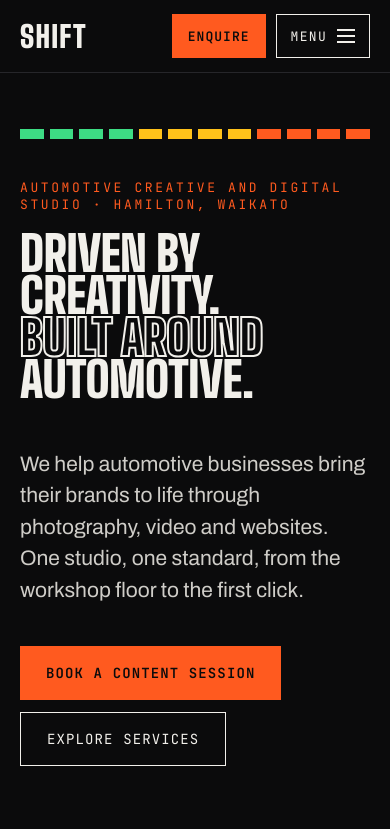
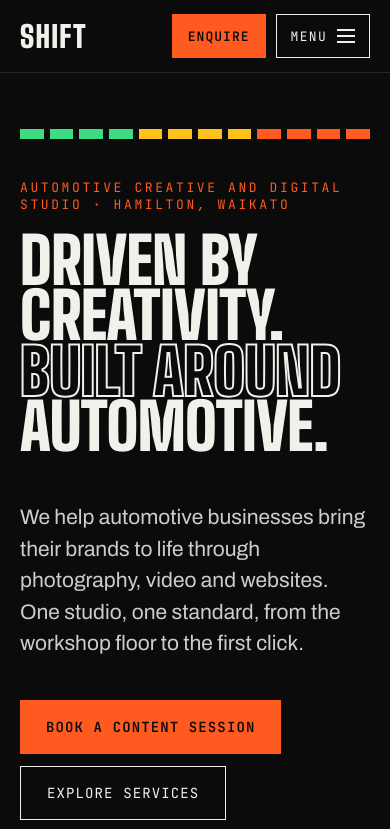
Before and after one commit to shihaaan/shiftstudio, a plain HTML site: page index.html in a window 390 px wide. Shown: the top 829 px of the page. Drawn offline with Linux system fonts and the light colour scheme.

Commit message:
Mobile hero section adjustment

```diff
--- a/index.html
+++ b/index.html
@@ -84,7 +84,7 @@ h1,h2,h3{overflow-wrap:break-word}
 <span class="led" style="flex: 1; height: 10px; background: var(--accent); animation-delay: .88s"></span>
 </div>
 <p style="margin: 0 0 20px; font-family: 'JetBrains Mono', monospace; font-size: 13px; letter-spacing: 0.2em; color: var(--accent); text-transform: uppercase">Automotive creative and digital studio · Hamilton, Waikato</p>
-<h1 style="margin: 0; font-family: 'Big Shoulders Display', sans-serif; font-weight: 900; font-size: clamp(46px, 12.5vw, 176px); line-height: 0.86; letter-spacing: -0.01em; text-transform: uppercase">Driven by creativity.<br><span style="color: transparent; -webkit-text-stroke: 2px #F2F0EB">Built around</span> automotive.</h1>
+<h1 style="margin: 0; font-family: 'Big Shoulders Display', sans-serif; font-weight: 900; font-size: clamp(56px, 16.5vw, 176px); line-height: 0.86; letter-spacing: -0.01em; text-transform: uppercase">Driven by creativity.<br><span style="color: transparent; -webkit-text-stroke: 2px #F2F0EB">Built around</span> automotive.</h1>
 <div style="display: flex; flex-wrap: wrap; gap: 40px; justify-content: space-between; align-items: flex-end; margin-top: 48px">
 <p style="margin: 0; max-width: 560px; font-size: 21px; line-height: 1.5; color: #CFCDC8">We help automotive businesses bring their brands to life through photography, video and websites. One studio, one standard, from the workshop floor to the first click.</p>
 <div style="display: flex; flex-wrap: wrap; gap: 12px">
```
